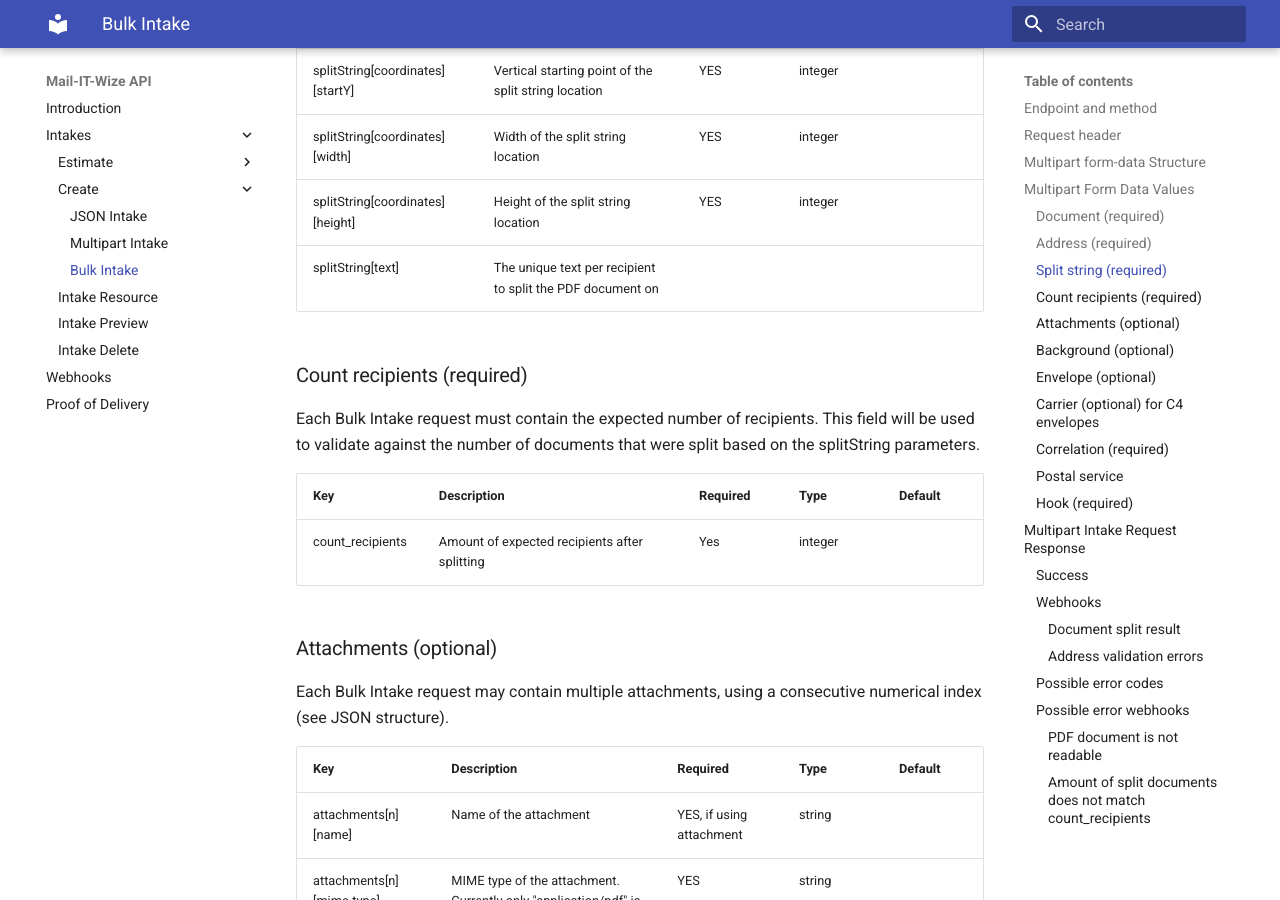
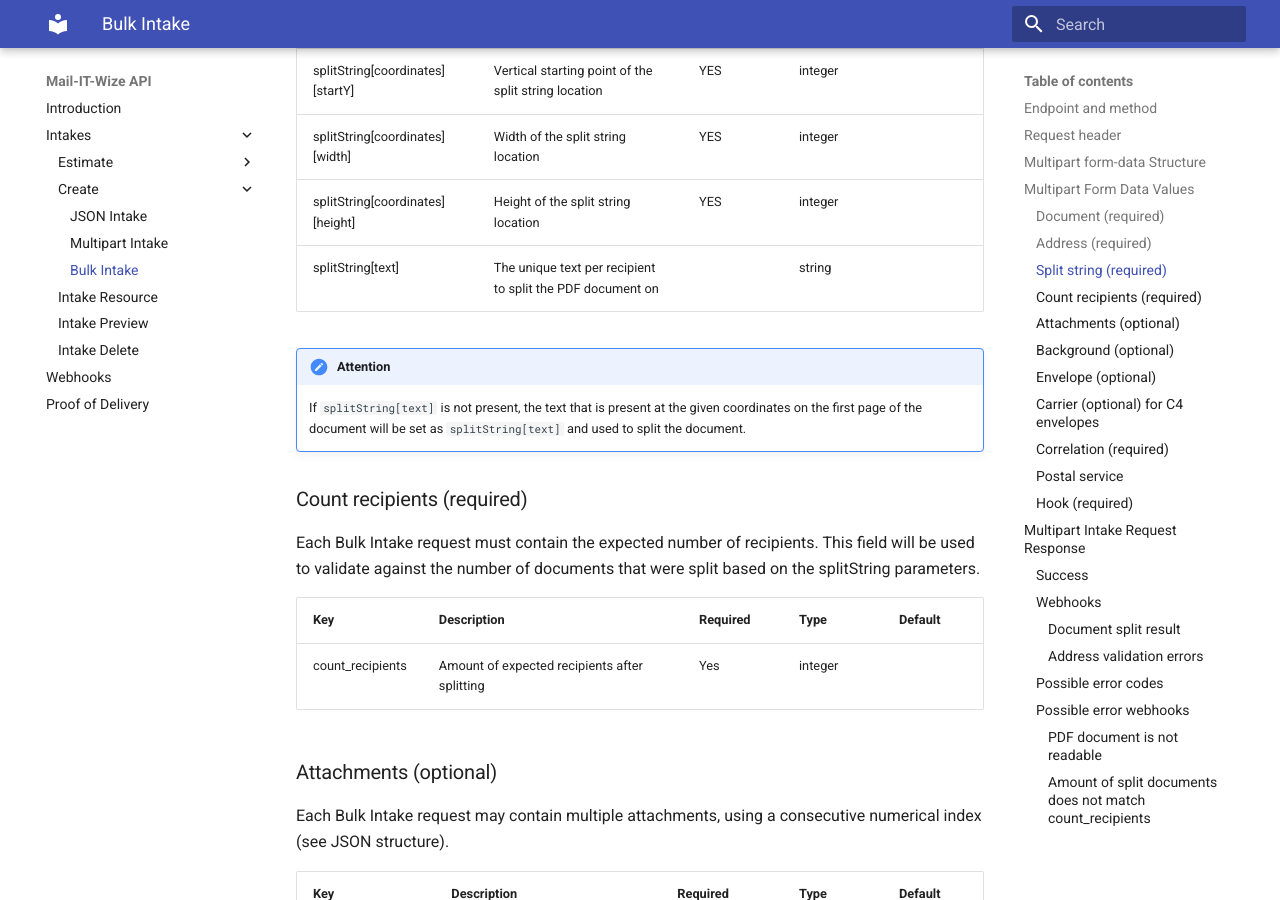
Before and after one commit to Symeta-Hybrid/api-docs, an MkDocs documentation site: the page built from docs/intake_bulk.md, in a window 1280 px wide and 900 px high, scrolled down 2900 px. Built offline with MkDocs 1.6.1 and Material for MkDocs 9.7.7, drawn with Linux system fonts in a browser that asks for light colours.

Commit message:
Add notice for splitString[text] being optional

```diff
--- a/docs/intake_bulk.md
+++ b/docs/intake_bulk.md
@@ -97,7 +97,11 @@ The text in splitString[text] must appear once, on each page that designates a n
 | splitString\[coordinates][startY] | Vertical starting point of the split string location       | YES      | integer |         |
 | splitString\[coordinates][width]  | Width of the split string location                         | YES      | integer |         |
 | splitString\[coordinates][height] | Height of the split string location                        | YES      | integer |         |
-| splitString\[text]                | The unique text per recipient to split the PDF document on |          |         |         |
+| splitString\[text]                | The unique text per recipient to split the PDF document on |          | string  |         |
+
+!!! attention
+    If `splitString[text]` is not present, the text that is present at the given coordinates on the first page of the
+    document will be set as `splitString[text]` and used to split the document.
 
 ### Count recipients (required)
 Each Bulk Intake request must contain the expected number of recipients. This field will be used to validate against the
```
